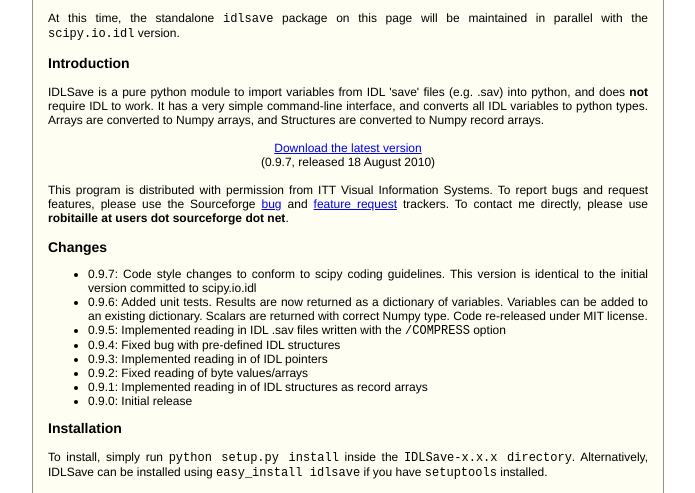
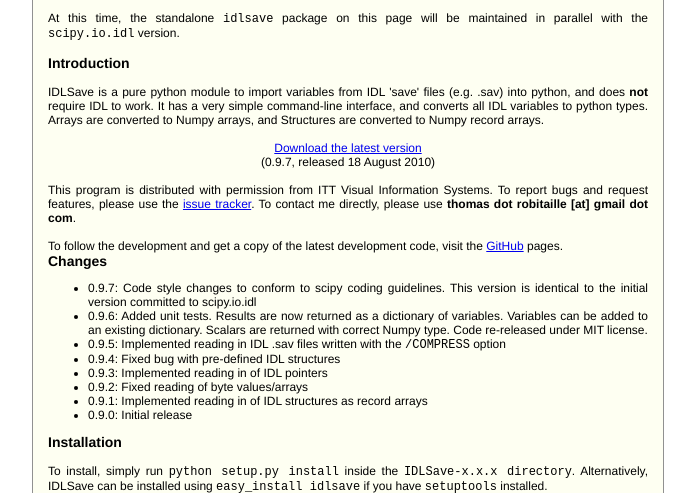
Before and after one commit to astrofrog/idlsave, a PHP site: page / in a window 1280 px wide. Shown: the part 137-630 px from the top of the page, without its empty margins (292-987 px from the left). Run offline with PHP 8.4, Linux system fonts and the light colour scheme.

Commit message:
Updated links and text to reflect migration to GitHub

```diff
--- a/index.php
+++ b/index.php
@@ -26,13 +26,15 @@
          <br><br>
 
          <center>
-         <a href="https://sourceforge.net/projects/idlsave/files/">Download the latest version</a><br>(0.9.7, released 18 August 2010)
+         <a href="https://github.com/astrofrog/idlsave/archives/master">Download the latest version</a><br>(0.9.7, released 18 August 2010)
          </center>
          <br>
 
          This program is distributed with permission from ITT Visual Information Systems.
 
-         To report bugs and request features, please use the Sourceforge <a href="http://sourceforge.net/tracker/?group_id=282358&atid=1197649">bug</a> and <a href="http://sourceforge.net/tracker/?group_id=282358&atid=1197652">feature request</a> trackers. To contact me directly, please use <b>robitaille at users dot sourceforge dot net</b>.<br><br>
+         To report bugs and request features, please use the <a href="https://github.com/astrofrog/idlsave/issues">issue tracker</a>. To contact me directly, please use <b>thomas dot robitaille [at] gmail dot com</b>.<br><br>
+
+         To follow the development and get a copy of the latest development code, visit the <a href="https://github.com/astrofrog/idlsave">GitHub</a> pages.
 
          <div class='subtitle'>Changes</div>
 
```
